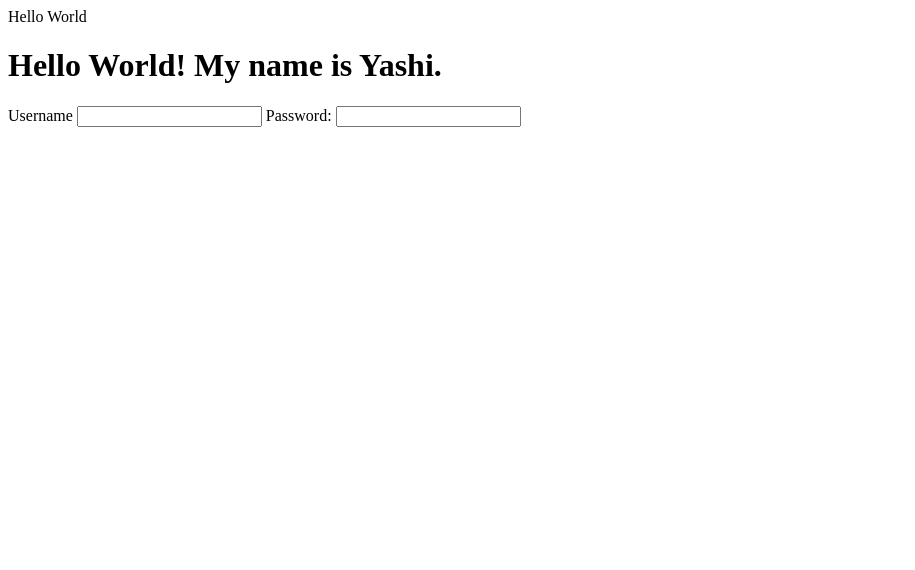
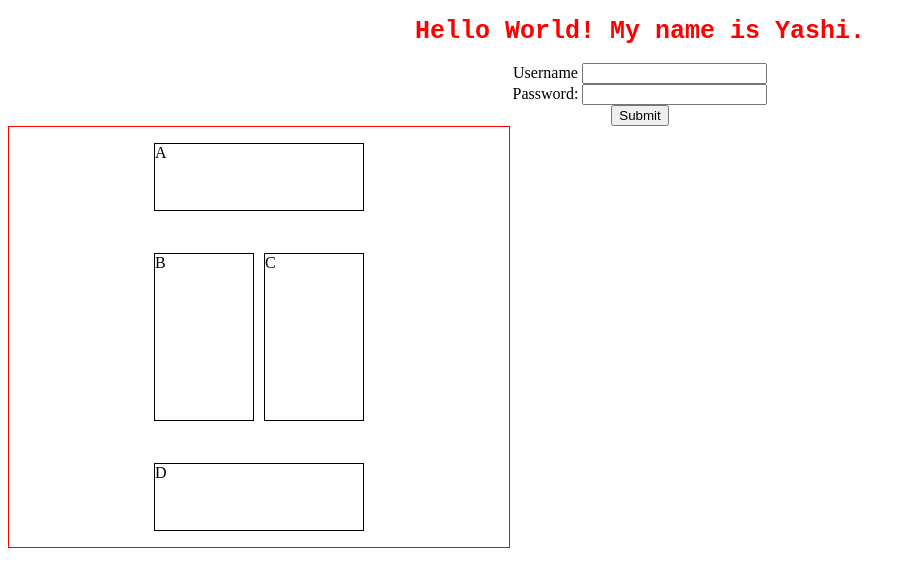
Before and after one commit to yhuang-it/hello-world, a plain HTML site: page index.html in a window 1280 px wide. Shown: the whole page, without its empty margins (0-915 px from the left). Drawn offline with Linux system fonts and the light colour scheme.

Commit message:
added grid

```diff
--- a/index.html
+++ b/index.html
@@ -1,12 +1,34 @@
-Hello World
-<h1>Hello World! My name is Yashi.</h1>
-<form>
-<label for="username">Username</label>
-<input type="text" name="username" id="username"></input>
+<!DOCTYPE html>
+<html lang="en">
+<head>
+    <link rel="stylesheet" type="text/css" href="style.css">
+    <meta charset="UTF-8">
+    <meta http-equiv="X-UA-Compatible" content="IE=edge">
+    <meta name="viewport" content="width=device-width, initial-scale=1.0">
+    <title>Document</title>
+</head>
+<body>
+ <div class="container">
+    <h1>Hello World! My name is Yashi.</h1>
 
-<label for="user-password">Password: </label>
-<input type="password" id="user-password" name="user-password" min="8" max="16" required></input>
+  <form>
+    <label for="username">Username</label>
+    <input type="text" name="username" id="username" minlength="5" maxlength="15" required>
+    <br>
+    <label for="user-password">Password: </label>
+    <input type="password" id="user-password" name="user-password" minlength="8" maxlength="16" required>
+    <br>
+    <input type="submit">
+  </form>
+</div>
 
 
+<div class="grid-container">
+    <p class="grid-item a">A</p>
+    <p class="grid-item b">B</p>
+    <p class="grid-item c">C</p>
+    <p class="grid-item d">D</p>
+</div>
 
-</form>
+</body>
+</html>
--- /dev/null
+++ b/style.css
@@ -0,0 +1,40 @@
+.container {
+    text-align: center;
+    margin: auto;
+}
+
+
+h1 {
+    font-family: 'Courier New', Courier, monospace;
+    font-size: 25px;
+    color: red;
+}
+
+.grid-container {
+    width: 500px;
+    display: grid;
+    grid-template: 100px 200px 100px / 100px 100px;
+    border: 1px solid red;
+    gap: 10px;
+    justify-content: center;
+}
+
+.grid-item {
+    border: 1px solid black;
+}
+
+.a {
+    grid-area: 1 / 1 / span 1/ span 2;
+}
+
+.b {
+    grid-area: 2 / 1 / span 1/ span 1;
+}
+
+.c {
+    grid-area: 2 / 2 / span 1/ span 1;
+}
+
+.d {
+    grid-area: 3 / 1 / span 1/ span 2;
+}
```
